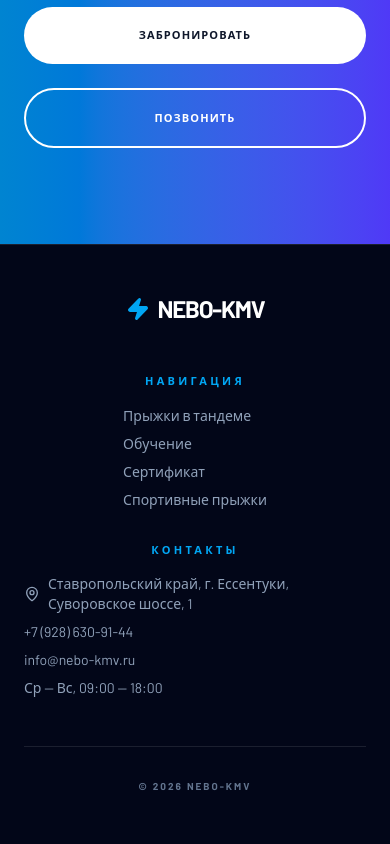
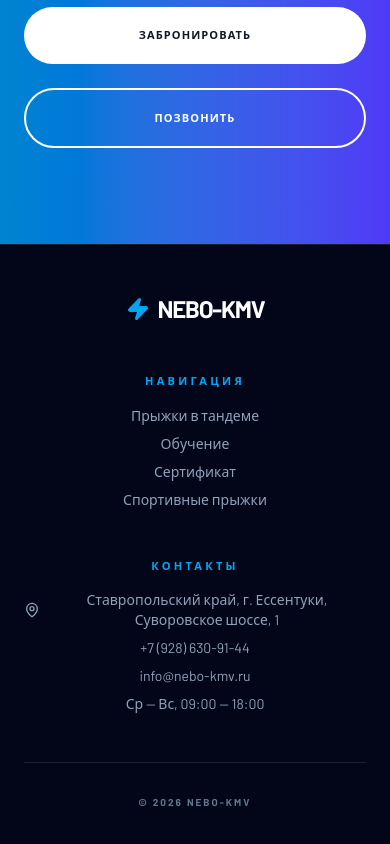
Before and after one commit to smolyakov26/Nebo, a Vue app: page /solo in a window 390 px wide. Shown: the part 3604-4448 px from the top of the page. Built offline with nearby package versions, Linux system fonts and the light colour scheme; no server answers; a web font is replaced by a local one.

Commit message:
Add favicon and OG image

```diff
--- a/index.html
+++ b/index.html
@@ -2,24 +2,25 @@
 <html lang="ru">
   <head>
     <meta charset="UTF-8" />
+    <link rel="icon" type="image/svg+xml" href="/favicon.svg" />
     <link rel="icon" href="/favicon.ico" />
     <meta name="viewport" content="width=device-width, initial-scale=1.0" />
-    <title>LAND SKY - Прыжки с парашютом в Ессентуках</title>
+    <title>НЕБО КМВ - Прыжки с парашютом в Ессентуках</title>
     <meta
       name="description"
-      content="LAND SKY - прыжки с парашютом в Ессентуках. Тандем прыжки, обучение парашютизму, спортивные прыжки. Почувствуй небо!"
+      content="НЕБО КМВ - прыжки с парашютом в Ессентуках. Тандем прыжки, обучение парашютизму, спортивные прыжки. Почувствуй небо!"
     />
     <meta name="robots" content="index, follow" />
     <meta name="theme-color" content="#0f172a" />
-    <meta property="og:title" content="LAND SKY - Прыжки с парашютом" />
+    <meta property="og:title" content="НЕБО КМВ - Прыжки с парашютом" />
     <meta
       property="og:description"
-      content="Лучшая дропзона страны. Тандем прыжки, обучение, спортивные прыжки."
+      content="Лучшая дропзона КМВ. Тандем прыжки, обучение, спортивные прыжки."
     />
     <meta property="og:type" content="website" />
-    <meta property="og:url" content="https://landskyvue.vercel.app" />
-    <meta property="og:image" content="/images/og-image.jpg" />
-    <link rel="canonical" href="https://landskyvue.vercel.app" />
+    <meta property="og:url" content="https://nebokmv.ru" />
+    <meta property="og:image" content="/images/og-image.svg" />
+    <link rel="canonical" href="https://nebokmv.ru" />
     <link rel="preconnect" href="https://fonts.googleapis.com" />
     <link rel="preconnect" href="https://fonts.gstatic.com" crossorigin />
     <link
--- a/src/components/Footer.vue
+++ b/src/components/Footer.vue
@@ -20,8 +20,8 @@ import { footerContent } from '@/content/sections/footer'
         </p>
       </div>
 
-      <div class="grid grid-cols-1 md:grid-cols-2 gap-8 md:gap-16 mb-12 sm:mb-16">
-        <div class="flex flex-col items-center h-full">
+      <div class="flex flex-col items-center gap-12 mb-12 sm:mb-16">
+        <div class="flex flex-col items-center text-center">
           <h4 class="text-[11px] font-bold uppercase tracking-[0.3em] text-sky-500 mb-4 sm:mb-6">
             Навигация
           </h4>
@@ -43,12 +43,12 @@ import { footerContent } from '@/content/sections/footer'
           </ul>
         </div>
 
-        <div class="flex flex-col items-center h-full">
+        <div class="flex flex-col items-center text-center">
           <h4 class="text-[11px] font-bold uppercase tracking-[0.3em] text-sky-500 mb-4 sm:mb-6">
             Контакты
           </h4>
           <ul class="space-y-2 sm:space-y-4 text-sm text-slate-400">
-            <li class="flex items-center gap-2">
+            <li class="flex items-center gap-2 justify-center">
               <MapPin class="w-4 h-4 shrink-0" />
               {{ footerContent.contacts?.[0]?.value }}
             </li>
--- a/src/components/Hero.vue
+++ b/src/components/Hero.vue
@@ -54,7 +54,7 @@ const handleImageError = () => {
         </h1>
 
         <p
-          class="text-slate-100 text-base leading-[1.6] text-left border-l-2 border-sky-500 pl-6 mb-10 drop-shadow-md"
+          class="text-slate-100 text-base leading-[1.6] text-left border-l-2 border-white pl-4 mb-10 drop-shadow-md bg-slate-900/70 backdrop-blur-sm rounded-lg p-4 md:bg-transparent md:backdrop-blur-none md:rounded-none md:p-0 md:border-l-0"
         >
           {{ heroContent.description }}
         </p>
--- a/src/content/pages/tandem.ts
+++ b/src/content/pages/tandem.ts
@@ -1,7 +1,7 @@
 export const tandemContent = {
   badge: 'Тандем прыжок',
   title: 'ПЕРВЫЙ ШАГ',
-  titleAccent: 'В БЕЗДНУ',
+  titleAccent: 'В НЕБО',
   description:
     'Испытайте незабываемые ощущения свободного падения с высоты 3000 метров! 60 секунд абсолютной свободы в паре с опытным инструктором. Идеальный старт для тех, кто хочет познать небо.',
   price: '17 000 ₽',
--- a/src/content/sections/formats.ts
+++ b/src/content/sections/formats.ts
@@ -41,10 +41,10 @@ export const formatsContent = {
       subtitle: 'Для тех у кого уже есть опыт',
       price: '2 000 ₽',
       description:
-        'Групповые построения, фристайл и другие дисциплины для профессионалов. Высота 800-2500м.',
+        'Групповые построения, фристайл и другие дисциплины для профессионалов. Высота 1200-3000.',
       image: '/images/home/sport_main.png',
       stats: [
-        { label: 'Высота', value: '800-2500м' },
+        { label: 'Высота', value: '1200-3000м.' },
         { label: 'Группа', value: 'до 8' },
       ],
       color: 'from-emerald-500 to-teal-500',
```
Also changed, not shown: public/favicon.svg (added), public/images/og-image.svg (added).
